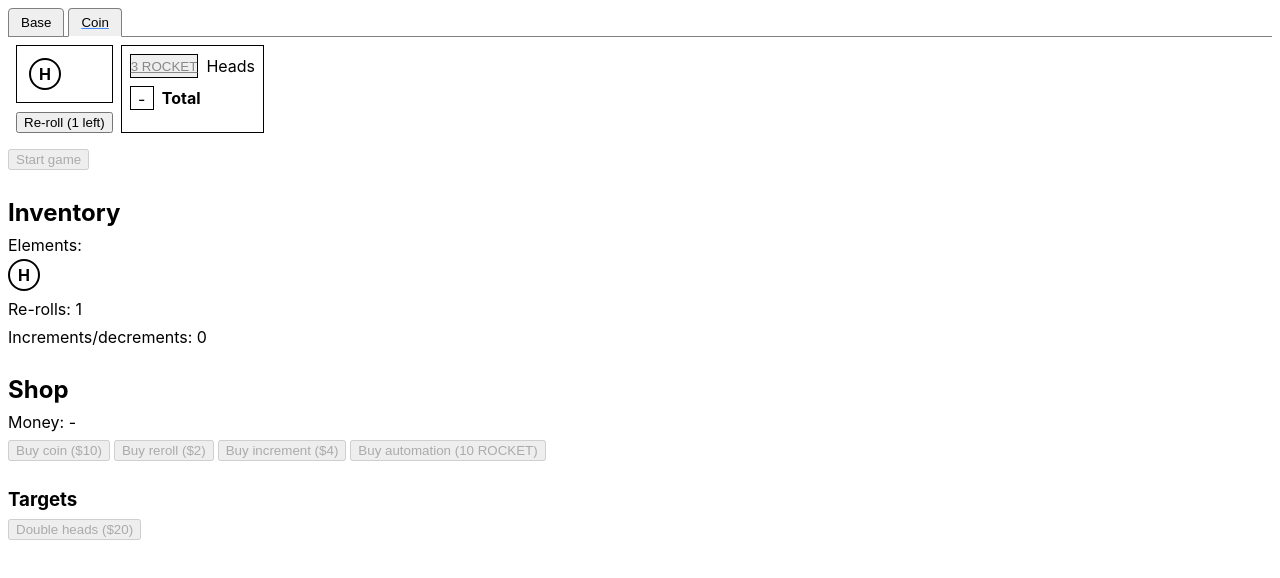
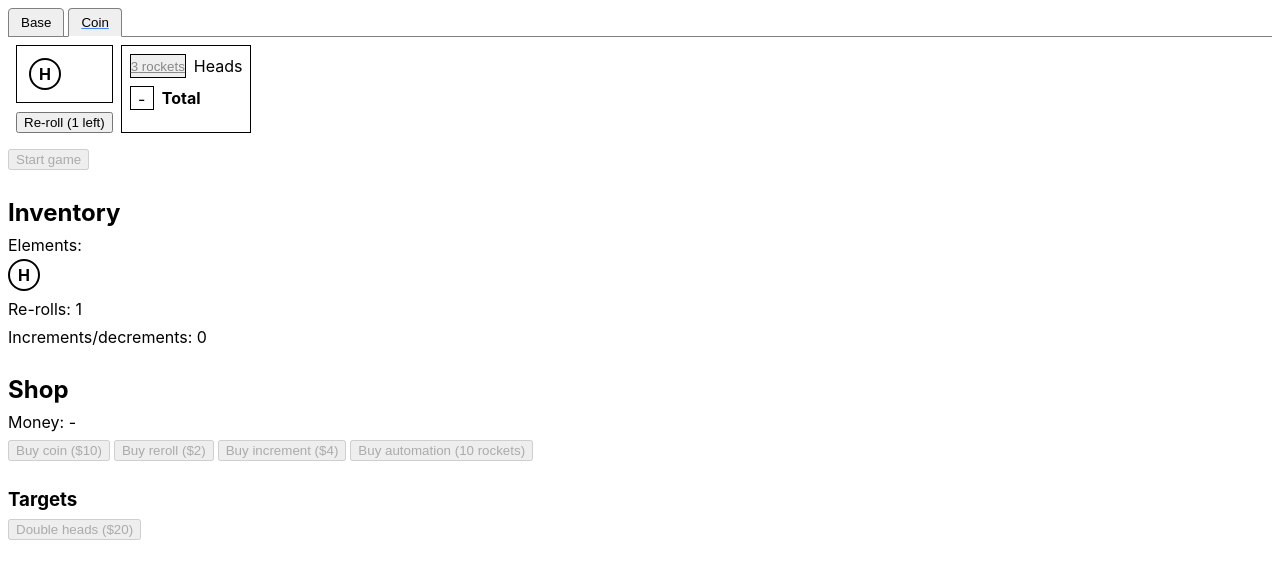
Before and after one commit to nick-hiebl/yahtz-like, a React (Create React App) app: page / in a window 1280 px wide. Both pictures are taken after a click on the tab "Coin". Shown: the top 578 px of the page. Built offline with nearby package versions, Linux system fonts and the light colour scheme; the HTML template or start-up script is replaced by a standard one.

Commit message:
Visually nicer representation of rocket quantities

```diff
--- a/src/Game/Cost.tsx
+++ b/src/Game/Cost.tsx
@@ -9,7 +9,7 @@ const IndividualCost = ({ amount, moneyType }: IndividualCostProps) => {
     if (moneyType === 'dollar') {
         return <span>${amount}</span>;
     } else if (moneyType === 'rocket') {
-        return <span>{amount} ROCKET</span>;
+        return <span>{amount} rocket{amount === 1 ? '' : 's'}</span>;
     }
     return null;
 };
--- a/src/Game/Reward.tsx
+++ b/src/Game/Reward.tsx
@@ -7,6 +7,10 @@ type IndividualRewardProps = {
 
 const IndividualReward = ({ reward }: IndividualRewardProps) => {
     if (reward.effect === 'multiplier') {
+        if (reward.currency === 'rocket') {
+            return <span>{reward.quantity + 1}x rockets</span>;
+        }
+
         return <span><CostComponent cost={{ [reward.currency]: reward.quantity + 1 }} />x</span>
     } else {
         return <CostComponent cost={{ [reward.currency]: reward.quantity }} />;
```
